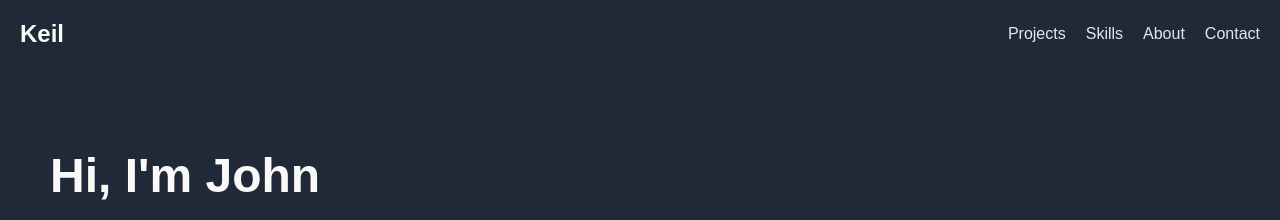
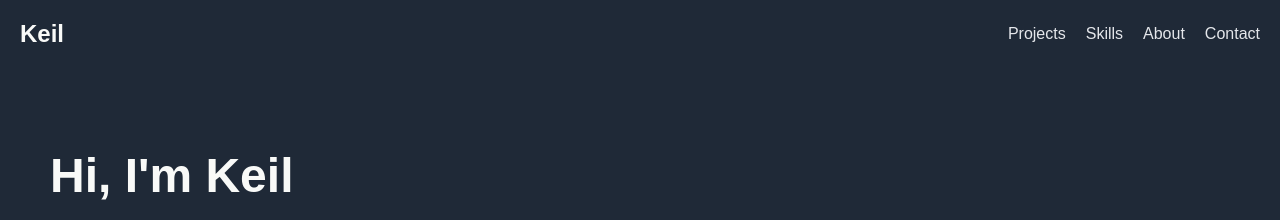
Before and after one commit to liek944/Landing-Page, a plain HTML site: page index.html in a window 1280 px wide. Shown: the top 220 px of the page. Drawn offline with Linux system fonts and the light colour scheme.

Commit message:
Minor Change

```diff
--- a/index.html
+++ b/index.html
@@ -23,7 +23,7 @@
   <!--Hero Section-->
   <section class="hero">
     <div class="hero-text">
-      <h1>Hi, I'm John</h1>
+      <h1>Hi, I'm Keil</h1>
       <p>I'm an aspiring web developer passionate about creating beautiful, functional websites. Currently learning HTML, CSS, JavaScript and modern frameworks to build responsive web applications.</p>
       <button>View My Work</button>
     </div>
```
